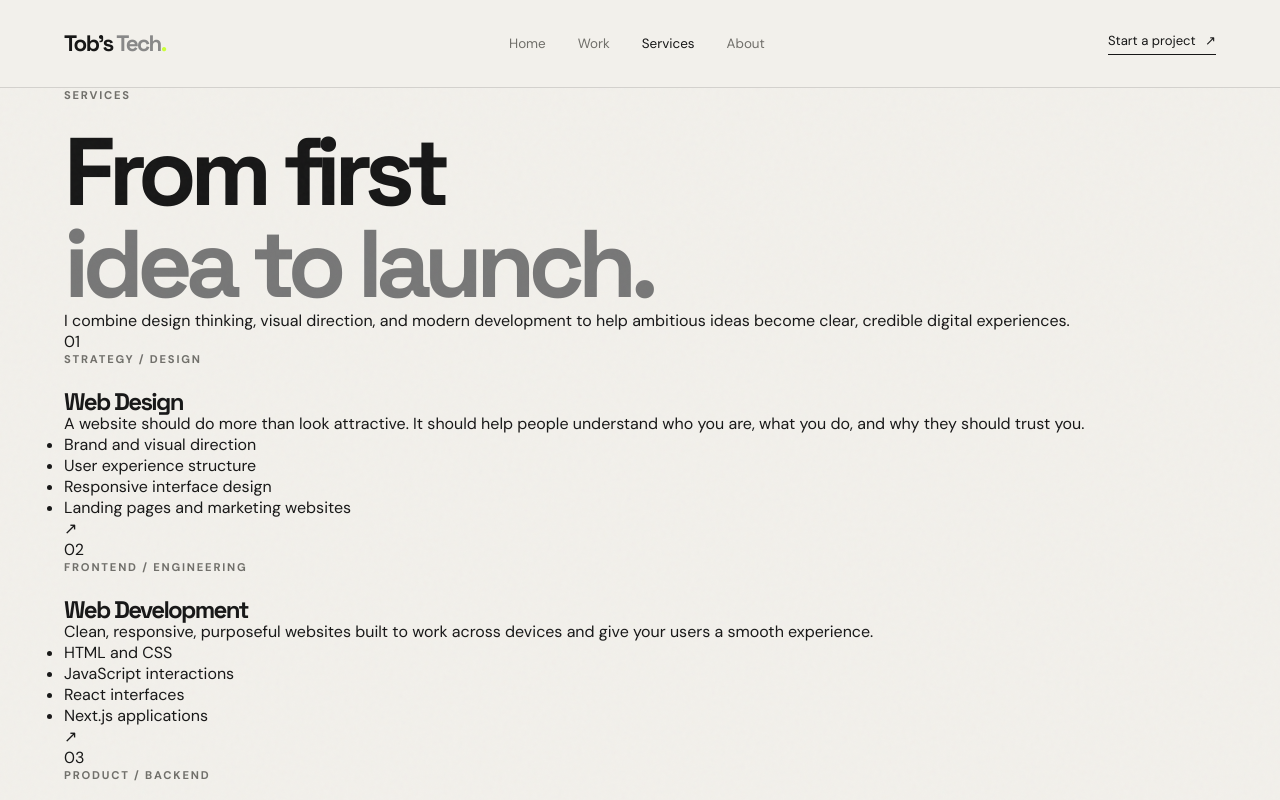
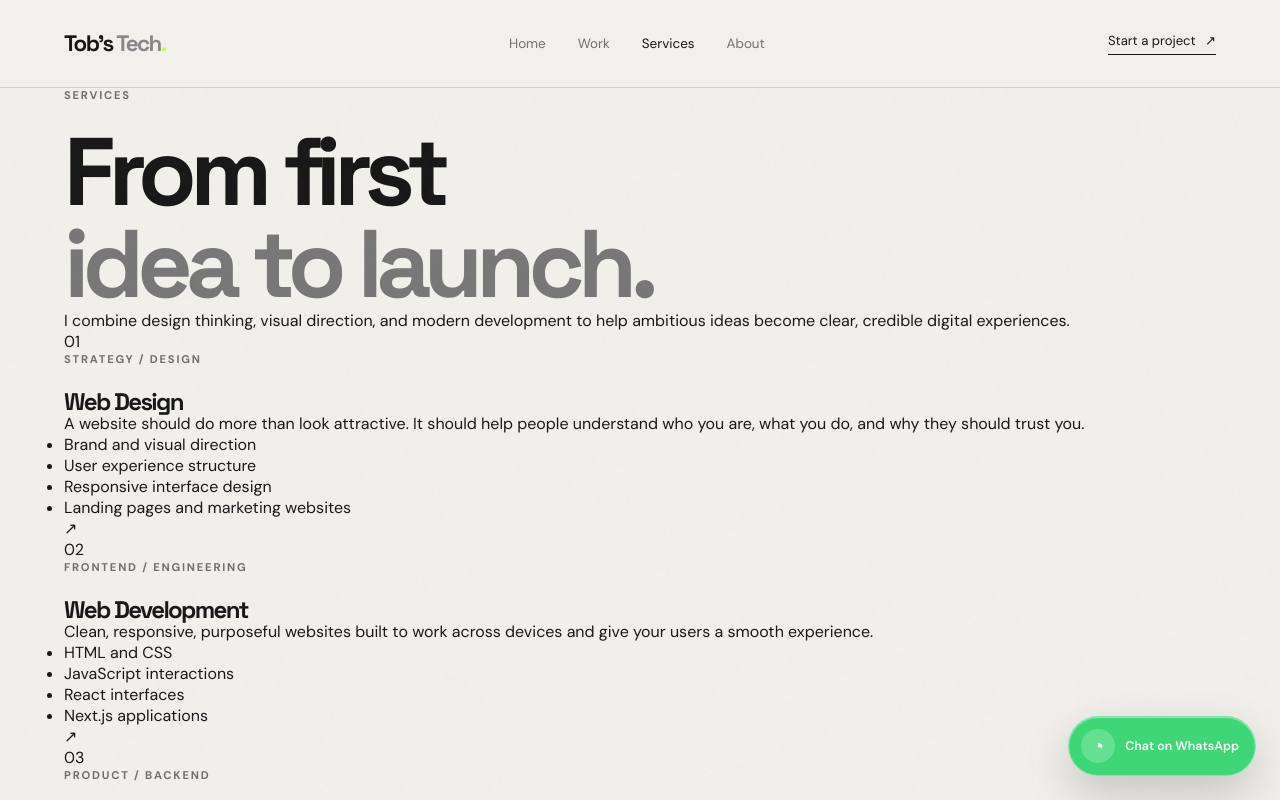
Before and after one commit to emmysmart1352-lgtm/tobstechportfolio, a plain HTML site: page services.html in a window 1280 px wide. Shown: the top 800 px of the page. Drawn offline with Linux system fonts and the light colour scheme.

Commit message:
Implement floating WhatsApp contact button
Added a floating WhatsApp button for user contact.

```diff
--- a/services.html
+++ b/services.html
@@ -742,7 +742,25 @@
 
   </footer>
 
+<!-- FLOATING WHATSAPP BUTTON -->
 
+<a
+  href="https://wa.me/2348035103083?text=Hello%20Toby%2C%20I%20found%20Tob%27s%20Tech%20and%20I%27d%20like%20to%20discuss%20a%20project."
+  class="whatsapp-float"
+  target="_blank"
+  rel="noopener"
+  aria-label="Chat with Tob's Tech on WhatsApp"
+>
+
+  <span class="whatsapp-float-icon">
+    ◔
+  </span>
+
+  <span class="whatsapp-float-text">
+    Chat on WhatsApp
+  </span>
+
+</a>
   <script src="script.js"></script>
 
 </body>
```
